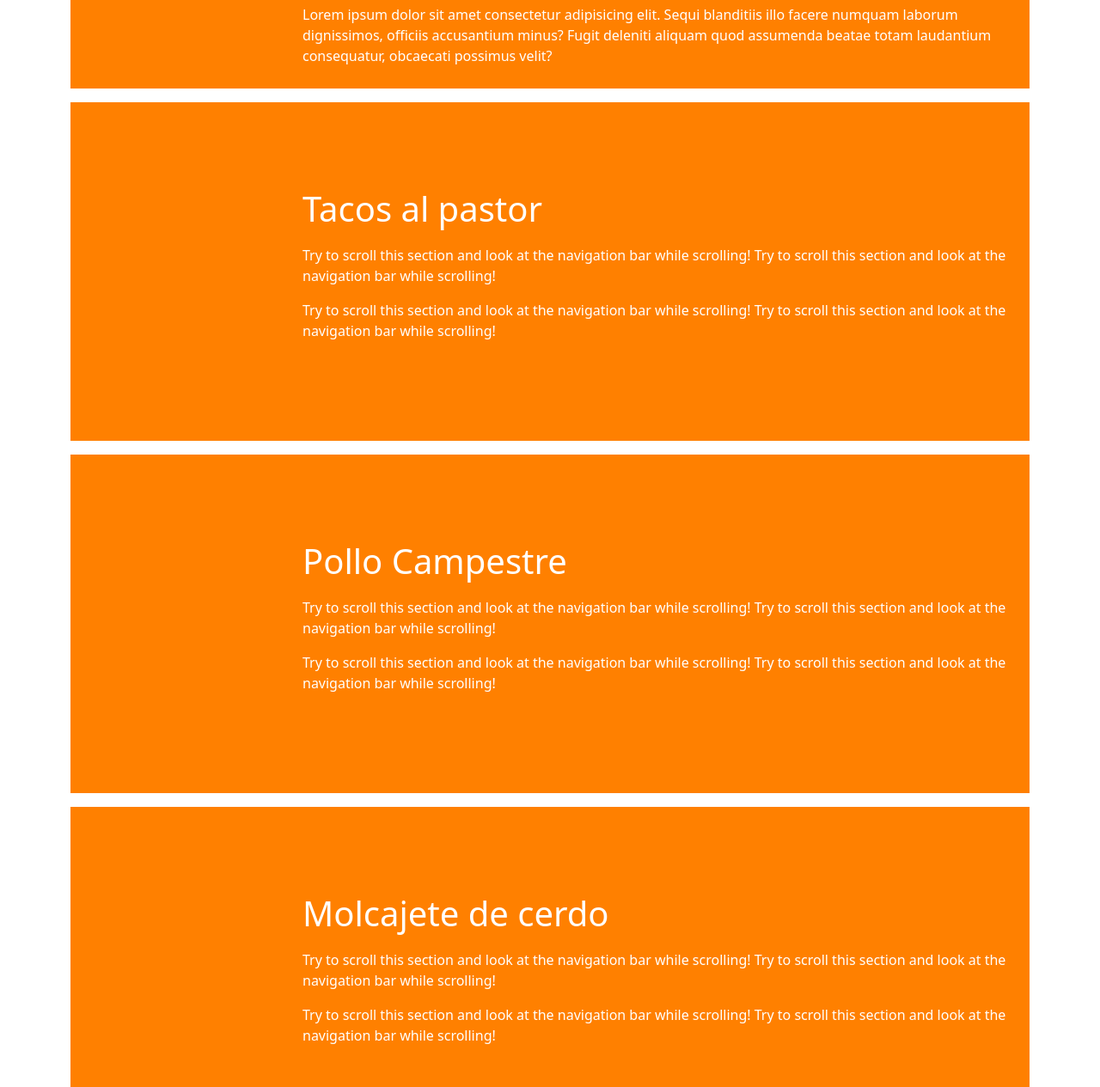
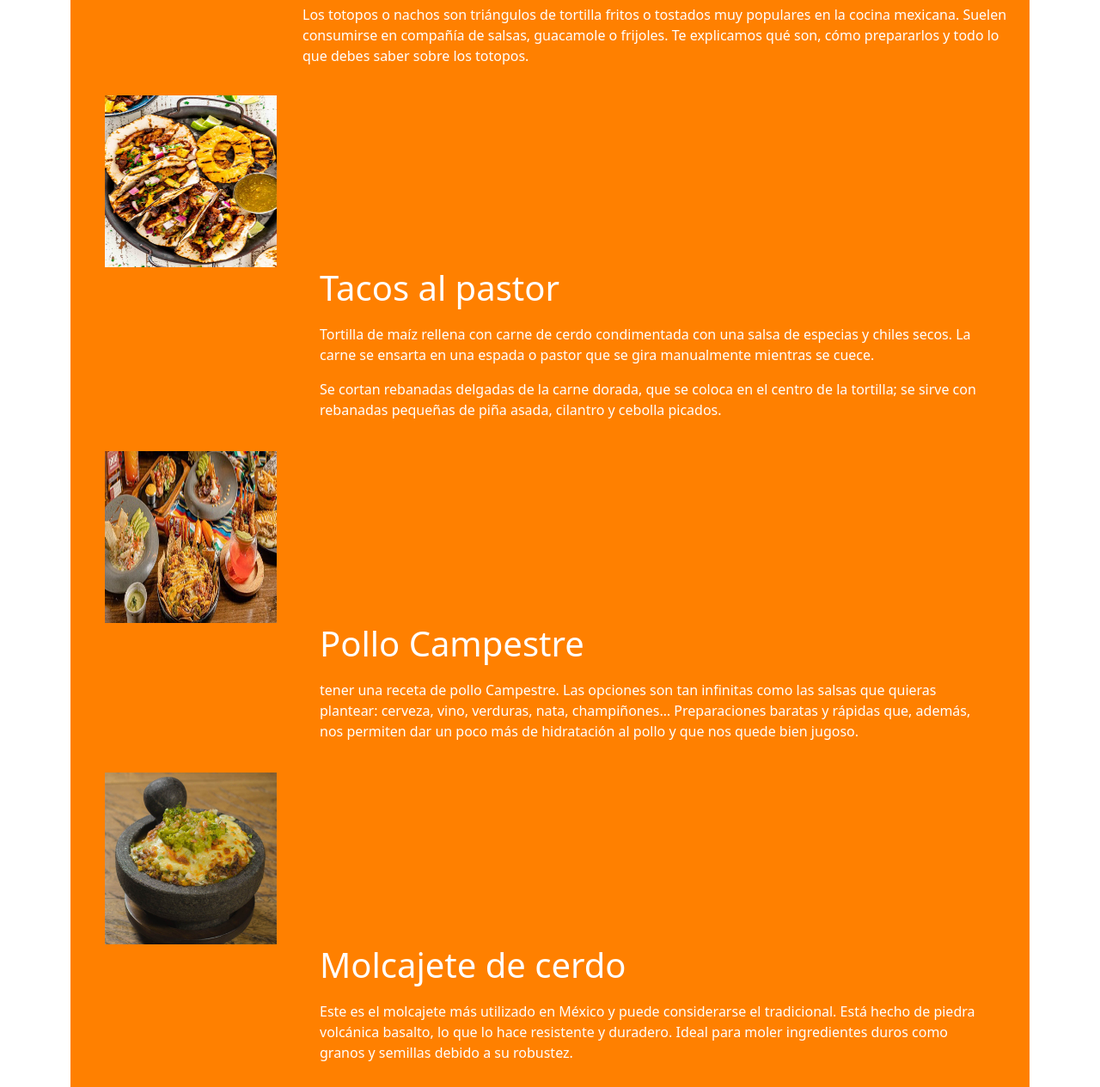
Before and after one commit to Juna211/FullStack, a plain HTML site: page html/menu.html in a window 1280 px wide. Shown: the part 535-1800 px from the top of the page at 86% size. Drawn offline with nearby package versions, Linux system fonts and the light colour scheme.

Commit message:
actualizacion menu

```diff
--- a/html/menu.html
+++ b/html/menu.html
@@ -22,31 +22,36 @@
 
         <div id="Trilogía de totopos" class="container mt-5" style="padding:10px 20px; background-color: rgb(255, 128, 0);border: 25px;">
 
-            <img class="menuimg" src="/imagenes/totopos.jpg" >
+            <img class="menuimg" src="/imagenes/totopos.jpg">
 
             <h1 class="h1menu">Trilogía de totopos</h1>
-            <p>Lorem ipsum dolor sit amet consectetur adipisicing elit.
-              Sequi blanditiis illo facere numquam laborum dignissimos, officiis accusantium minus?
-              Fugit deleniti aliquam quod assumenda beatae totam laudantium consequatur,
-               obcaecati possimus velit?</p>
+            <p>Los totopos o nachos son triángulos de tortilla fritos o tostados muy populares en la cocina mexicana. Suelen consumirse en compañía de salsas, guacamole o frijoles. Te explicamos qué son, cómo prepararlos y todo lo que debes saber sobre los totopos.</p>
+
+          <div id="Tacos al pastor" class="container mt-4" style="padding:10px 20px; background-color: rgb(255, 128, 0); border: 25px;">
+
+            <img class="menuimg" src="/imagenes/pastor.jpg">
+
+            <h1 class="h1menu">Tacos al pastor </h1>
+            <p>Tortilla de maíz rellena con carne de cerdo condimentada con una salsa de especias y chiles secos. La carne se ensarta en una espada o pastor que se gira manualmente mientras se cuece.</p>
+            <p>Se cortan rebanadas delgadas de la carne dorada, que se coloca en el centro de la tortilla; se sirve con rebanadas pequeñas de piña asada, cilantro y cebolla picados.</p>
           </div>
 
-          <div id="Tacos al pastor" class="container mt-3" style="padding:100px 20px; background-color: rgb(255, 128, 0); border: 25px;">
-            <h1 class="h1menu">Tacos al pastor </h1>
-            <p>Try to scroll this section and look at the navigation bar while scrolling! Try to scroll this section and look at the navigation bar while scrolling!</p>
-            <p>Try to scroll this section and look at the navigation bar while scrolling! Try to scroll this section and look at the navigation bar while scrolling!</p>
+          <div id="Pollo Campestre " class="container mt-6" style="padding:10px 20px;background-color: rgb(255, 128, 0);border: 25px;">
+
+            <img class="menuimg" src="/imagenes/campestre.jpg">
+
+            <h1 class="h1menu">Pollo Campestre</h1>
+            <p>tener una receta de pollo Campestre. Las opciones son tan infinitas como las salsas que quieras plantear: cerveza, vino, verduras, nata, champiñones… Preparaciones baratas y rápidas que, además, nos permiten dar un poco más de hidratación al pollo y que nos quede bien jugoso.</p>
           </div>
 
-          <div id="Pollo Campestre " class="container mt-3" style="padding:100px 20px;background-color: rgb(255, 128, 0);border: 25px;">
-            <h1 class="h1menu">Pollo Campestre</h1>
-            <p>Try to scroll this section and look at the navigation bar while scrolling! Try to scroll this section and look at the navigation bar while scrolling!</p>
-            <p>Try to scroll this section and look at the navigation bar while scrolling! Try to scroll this section and look at the navigation bar while scrolling!</p>
-          </div>
+          <div id="Molcajete de cerdo " class="container mt-7" style="padding:10px 20px;background-color: rgb(255, 128, 0);border: 25px;">
 
-          <div id="Molcajete de cerdo " class="container mt-3" style="padding:100px 20px;background-color: rgb(255, 128, 0);border: 25px;">
+            <img class="menuimg" src="/imagenes/molcajete.jpg">
+
             <h1 class="h1menu"> Molcajete de cerdo</h1>
-            <p>Try to scroll this section and look at the navigation bar while scrolling! Try to scroll this section and look at the navigation bar while scrolling!</p>
-            <p>Try to scroll this section and look at the navigation bar while scrolling! Try to scroll this section and look at the navigation bar while scrolling!</p>
+            <p>Este es el molcajete más utilizado en México y puede considerarse el tradicional.
+              Está hecho de piedra volcánica basalto, lo que lo hace resistente y duradero.
+              Ideal para moler ingredientes duros como granos y semillas debido a su robustez.</p>
           </div>
 
       </div>
```
Also changed, not shown: html/maps.html (+10 -5 lines), styles/menu.css (line endings or trailing spaces).
